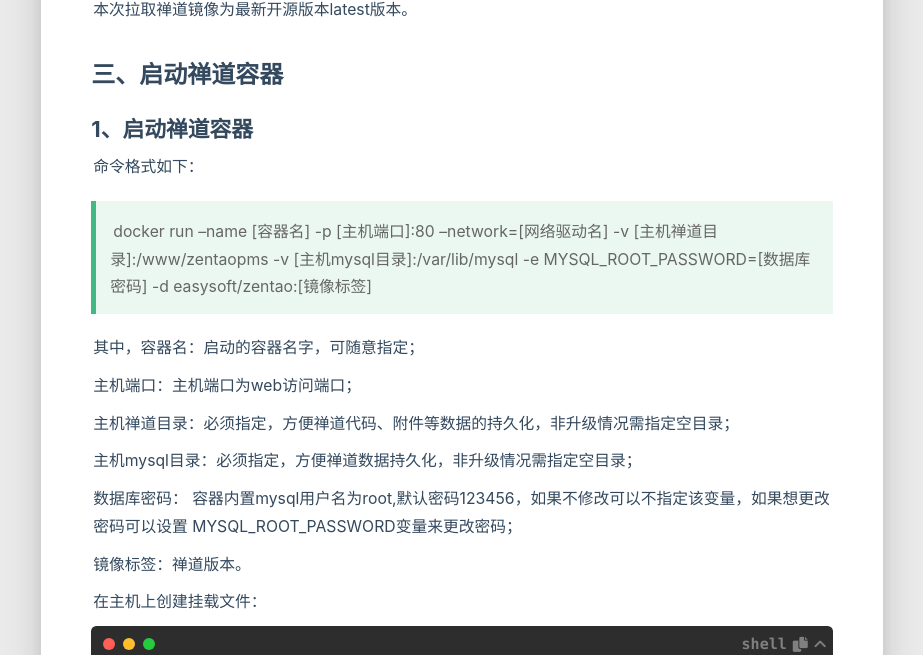
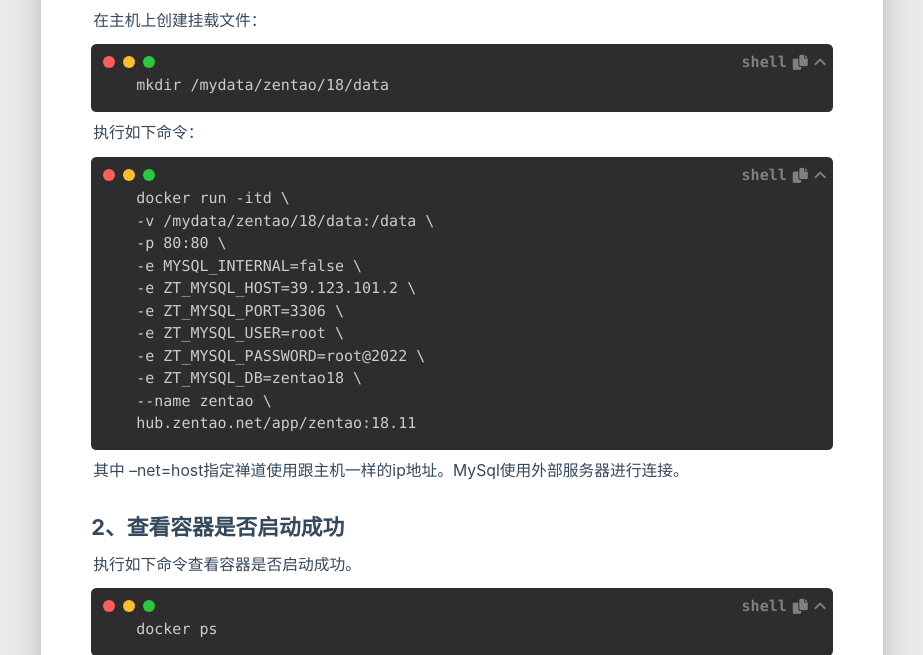
Before and after one commit to BeckLiang/BeckLiang.github.io, a plain HTML site: page 2023/08/11/Docker安装禅道并配置smtp邮件通知/index.html in a window 1280 px wide. Shown: the part 2417-3072 px from the top of the page, without its empty margins (34-957 px from the left). Drawn offline with Linux system fonts and the light colour scheme; some packages are replaced by stand-ins of ours; no server answers; a script that the page names is missing.

Commit message:
Site updated: 2024-03-25 15:37:32

```diff
--- a/2023/08/11/Docker安装禅道并配置smtp邮件通知/index.html
+++ b/2023/08/11/Docker安装禅道并配置smtp邮件通知/index.html
@@ -360,12 +360,12 @@
 <blockquote>
 <p>docker pull [镜像名]:[镜像标签]</p>
 </blockquote>
-<p>例如拉取禅道开源版12.3.3版本命令如下：</p>
-<pre class=" language-shell"><code class="language-shell">docker pull easysoft/zentao:12.3.3
+<p>例如拉取禅道开源版18.11版本命令如下：</p>
+<pre class=" language-shell"><code class="language-shell">docker pull hub.zentao.net/app/zentao:18.11
 </code></pre>
 <blockquote>
-<p><img src="/2023/08/11/Docker%E5%AE%89%E8%A3%85%E7%A6%85%E9%81%93%E5%B9%B6%E9%85%8D%E7%BD%AEsmtp%E9%82%AE%E4%BB%B6%E9%80%9A%E7%9F%A5/20230814154505.png"></p>
-<p><img src="/2023/08/11/Docker%E5%AE%89%E8%A3%85%E7%A6%85%E9%81%93%E5%B9%B6%E9%85%8D%E7%BD%AEsmtp%E9%82%AE%E4%BB%B6%E9%80%9A%E7%9F%A5/20230814154600.png"></p>
+<p><img src="/2023/08/11/Docker%E5%AE%89%E8%A3%85%E7%A6%85%E9%81%93%E5%B9%B6%E9%85%8D%E7%BD%AEsmtp%E9%82%AE%E4%BB%B6%E9%80%9A%E7%9F%A5/20240325141335.png"></p>
+<p><img src="/2023/08/11/Docker%E5%AE%89%E8%A3%85%E7%A6%85%E9%81%93%E5%B9%B6%E9%85%8D%E7%BD%AEsmtp%E9%82%AE%E4%BB%B6%E9%80%9A%E7%9F%A5/20240325141512.png"></p>
 </blockquote>
 <p>禅道版本和镜像tag对应关系如下：</p>
 <table>
@@ -400,13 +400,22 @@
 <p>数据库密码： 容器内置mysql用户名为root,默认密码123456，如果不修改可以不指定该变量，如果想更改密码可以设置 MYSQL_ROOT_PASSWORD变量来更改密码；</p>
 <p>镜像标签：禅道版本。</p>
 <p>在主机上创建挂载文件：</p>
-<pre class=" language-shell"><code class="language-shell">1、/mydata/zentao/mysqldata
-2、/mydata/zentao/zentaopms
+<pre class=" language-shell"><code class="language-shell">mkdir /mydata/zentao/18/data
 </code></pre>
 <p>执行如下命令：</p>
-<pre class=" language-shell"><code class="language-shell">docker run --net=host --restart always --name zentao -p 80:80 -p 3360:3306 -v /mydata/zentao/mysqldata:/var/lib/mysql -v /mydata/zentao/zentaopms:/www/zentaopms -d easysoft/zentao:latest
+<pre class=" language-shell"><code class="language-shell">docker run -itd \
+-v /mydata/zentao/18/data:/data \
+-p 80:80 \
+-e MYSQL_INTERNAL=false \
+-e ZT_MYSQL_HOST=39.123.101.2 \
+-e ZT_MYSQL_PORT=3306 \
+-e ZT_MYSQL_USER=root \
+-e ZT_MYSQL_PASSWORD=root@2022 \
+-e ZT_MYSQL_DB=zentao18 \
+--name zentao \
+hub.zentao.net/app/zentao:18.11
 </code></pre>
-<p>其中 –net&#x3D;host指定禅道使用跟主机一样的ip地址。</p>
+<p>其中 –net&#x3D;host指定禅道使用跟主机一样的ip地址。MySql使用外部服务器进行连接。</p>
 <h4 id="2、查看容器是否启动成功"><a href="#2、查看容器是否启动成功" class="headerlink" title="2、查看容器是否启动成功"></a>2、查看容器是否启动成功</h4><p>执行如下命令查看容器是否启动成功。</p>
 <pre class=" language-shell"><code class="language-shell">docker ps
 </code></pre>
```
Also changed, not shown: 2023/08/11/Docker安装禅道并配置smtp邮件通知/20240325141335.png (added), 2023/08/11/Docker安装禅道并配置smtp邮件通知/20240325141512.png (added).
